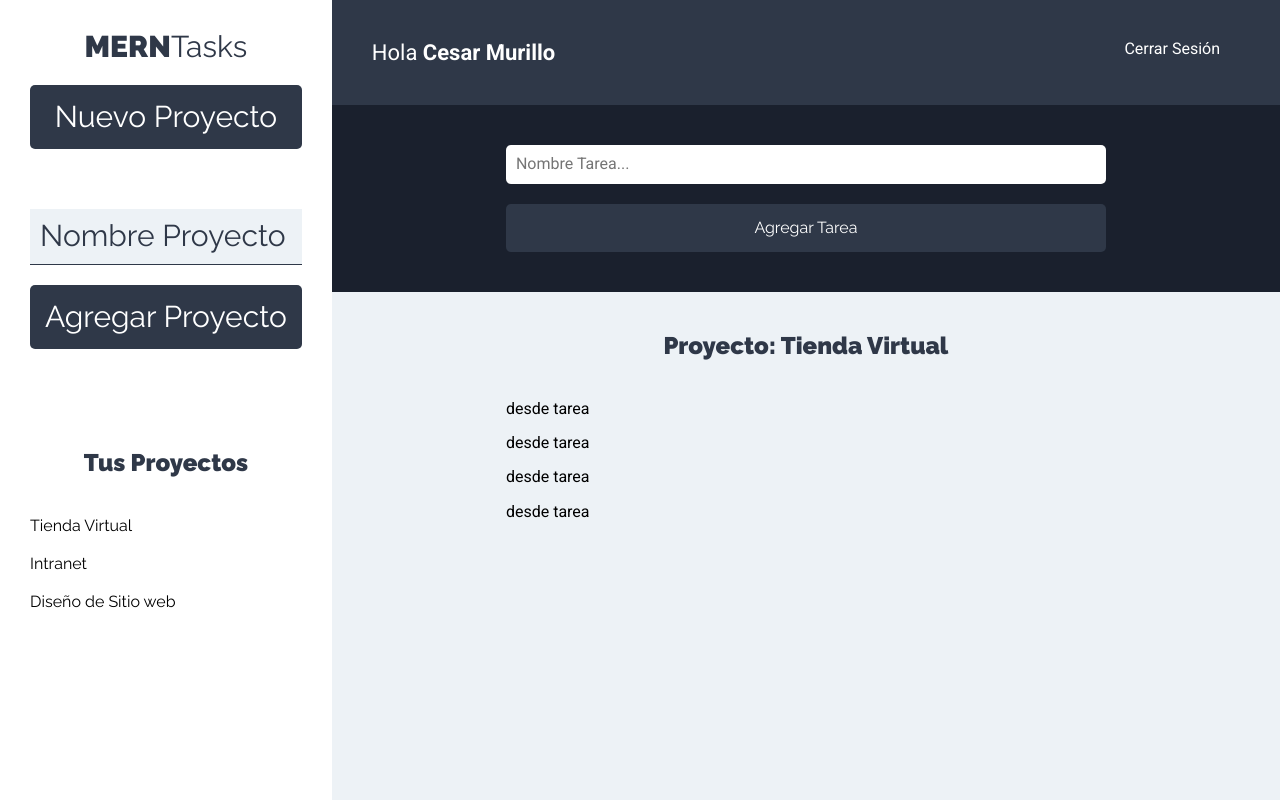
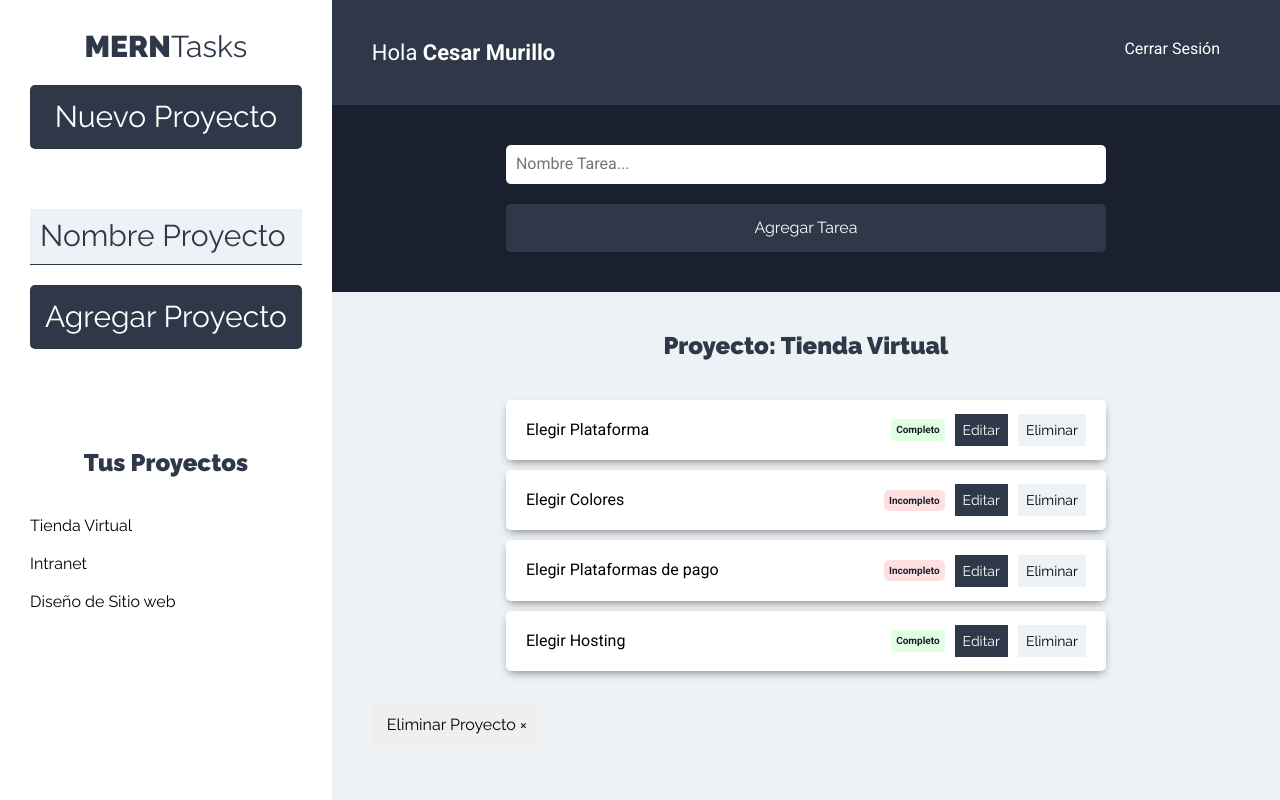
Before and after one commit to zesaru/MERNTaskFront, a React (Create React App) app: page /proyectos in a window 1280 px wide. Built offline with nearby package versions, Linux system fonts and the light colour scheme.

Commit message:
Listado de tareas completo

```diff
--- a/src/components/tareas/ListadoTareas.js
+++ b/src/components/tareas/ListadoTareas.js
@@ -1,4 +1,4 @@
-import React, { Fragment } from "react";
+import React from "react";
 import Tarea from "./Tarea";
 
 const ListadoTareas = () => {
@@ -10,7 +10,7 @@
   ];
 
   return (
-    <Fragment>
+    <>
       <h2>Proyecto: Tienda Virtual</h2>
 
       <ul className="listado-tareas">
@@ -22,7 +22,10 @@
           tareasProyecto.map(tarea => <Tarea tarea={tarea} />)
         )}
       </ul>
-    </Fragment>
+      <button type="button" className="btn btn-eliminar">
+        Eliminar Proyecto &times;
+      </button>
+    </>
   );
 };
 
--- a/src/components/tareas/Tarea.js
+++ b/src/components/tareas/Tarea.js
@@ -1,7 +1,33 @@
 import React from "react";
 
-const Tarea = () => {
-  return <p>desde tarea</p>;
+const Tarea = ({ tarea }) => {
+  return (
+    <li className="tarea sombra">
+      <p>{tarea.nombre} </p>
+
+      <div className="estado">
+        {tarea.estado ? (
+          <button type="button" className="completo">
+            Completo
+          </button>
+        ) : (
+          <button type="button" className="incompleto">
+            Incompleto
+          </button>
+        )}
+      </div>
+
+      <div className="acciones">
+        <button type="button" className="btn btn-primario">
+          Editar
+        </button>
+
+        <button type="button" className="btn btn-secundario">
+          Eliminar
+        </button>
+      </div>
+    </li>
+  );
 };
 
 export default Tarea;
```
